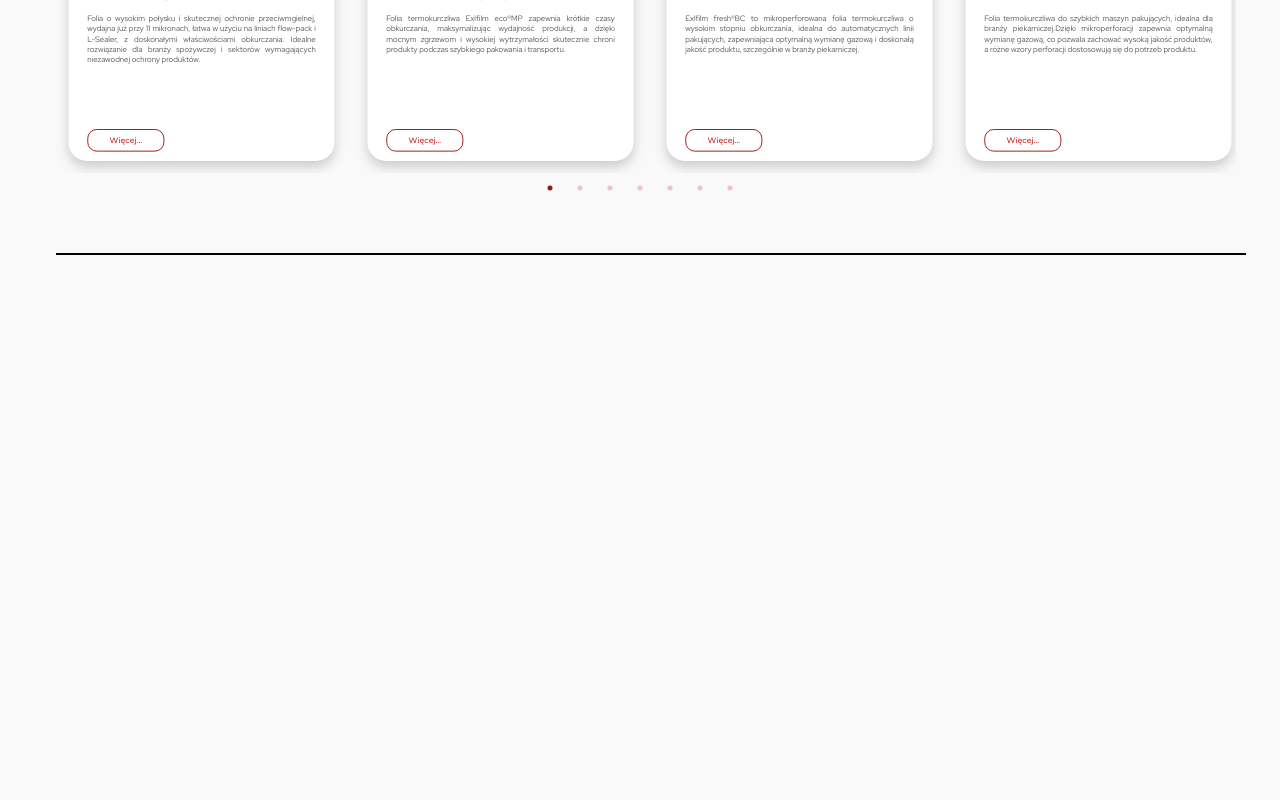
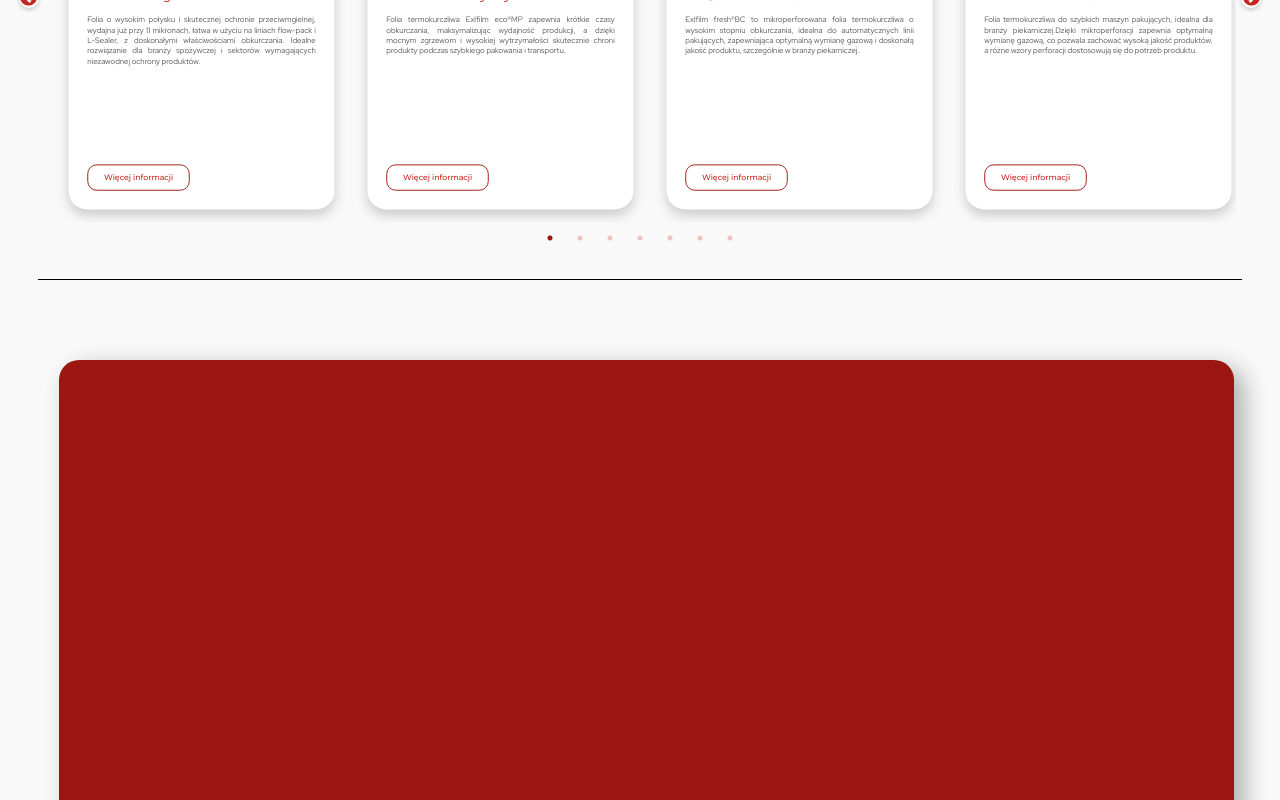
Before and after one commit to lachowskaolga/Pack-Complex, a React (Create React App) app: page / in a window 1280 px wide. Shown: the part 1780-2580 px from the top of the page. Before the commit the page ends 2060 px from the top, so only its background shows below. Built offline with nearby package versions, Linux system fonts and the light colour scheme.

Commit message:
Footer + Form

```diff
--- a/src/App.js
+++ b/src/App.js
@@ -199,7 +199,11 @@
       <Cards />
 
       <AboutUs1 />
+      <Line />
       <ProductCarousel />
+      <Line2 />
+      <Form />
+      <Footer />
     </div>
   );
 }
@@ -532,15 +536,21 @@
                 <div className="carousel-card-heading">
                   {product.description}
                 </div>
-                <button id="carousel-card-button">Więcej...</button>
+                <button id="carousel-card-button">Więcej informacji</button>
               </div>
             </div>
           ))}
         </Slider>
-        <div id="line2"></div>
       </div>
     </div>
   );
+}
+
+function Line() {
+  return <div id="line"></div>;
+}
+function Line2() {
+  return <div id="line2"></div>;
 }
 
 function AboutUs1() {
@@ -624,11 +634,26 @@
               </div>
             </div>
           </div>
-          <div id="line"></div>
         </div>
       </div>
     </>
   );
 }
 
+function Form() {
+  return (
+    <div>
+      <div className="form-main"></div>
+    </div>
+  );
+}
+
+function Footer() {
+  return (
+    <footer className="footer">
+      <p>© 2025 PackComplex | Wszystkie prawa zastrzeżone</p>
+    </footer>
+  );
+}
+
 export default App;
--- a/src/index.css
+++ b/src/index.css
@@ -182,7 +182,6 @@
   height: 100px;
   border-radius: 0% 100% 0% 100% / 0% 99% 1% 100%;
   border: 0px;
-
   background-size: cover;
   background-position: center;
 
@@ -234,6 +233,7 @@
   margin-bottom: 0px;
   color: #c5251f;
   letter-spacing: 2px;
+  text-shadow: 3px 5px 6px rgba(157, 157, 157, 1);
 }
 .main-text h2 {
   font-family: "Montserrat", sans-serif;
@@ -245,6 +245,7 @@
   margin-bottom: 0px;
   color: #c5251f;
   letter-spacing: 2px;
+  text-shadow: 3px 5px 6px rgba(157, 157, 157, 1);
 }
 #bold-text {
   font-weight: 900;
@@ -638,6 +639,7 @@
   border-radius: 8px;
   color: #fff;
   bottom: 40px;
+  text-shadow: 3px 5px 6px rgba(157, 157, 157, 1);
 }
 
 .stat-item {
@@ -838,7 +840,7 @@
 }
 .box {
   background-color: #ffffff;
-  height: 400px;
+  height: 450px;
   border-radius: 20px;
   box-shadow: 0 6px 12px rgba(75, 75, 75, 0.267);
   transform: scale(0.94);
@@ -1012,17 +1014,18 @@
 
 #carousel-card-button {
   border-radius: 10px;
-  height: 1.5rem;
+
   cursor: pointer;
   background: none;
   border: 1px solid #9b1611;
-  width: 30%;
+  width: 40%;
   margin-top: auto;
   text-align: center;
-  padding: 0px 10px;
+  padding: 8px 10px;
   font-size: 0.65vw;
   margin-left: 15px !important;
   font-family: "Montserrat";
+  margin-bottom: 10px;
 }
 
 #carousel-card-button:hover {
@@ -1032,20 +1035,50 @@
 }
 
 #line {
-  width: 93vw; /* 80% szerokości widoku ekranu */
-  margin-left: 3%;
-  margin-right: 5%;
+  margin-left: 30px;
+  margin-right: 30px;
   height: 1.2px; /* Grubość linii */
   background-color: black; /* Kolor linii */
   margin-top: 80px; /* Wyrównanie do środka */
   margin-bottom: 0px;
 }
 #line2 {
-  width: 93vw; /* 80% szerokości widoku ekranu */
-  margin-left: 1%;
-  margin-right: 5%;
+  margin-left: 30px;
+  margin-right: 30px;
   height: 1.2px; /* Grubość linii */
   background-color: black; /* Kolor linii */
-  margin-top: 80px; /* Wyrównanie do środka */
+  margin-top: 30px; /* Wyrównanie do środka */
   margin-bottom: 0px;
 }
+
+.form-main {
+  height: 700px;
+  background-color: #9b1611;
+  margin-top: 80px;
+  margin-left: 4%;
+  margin-right: 3%;
+  margin-bottom: 20px;
+  justify-content: center;
+  align-content: center;
+  border-radius: 20px;
+
+  box-shadow: 10px 8px 24px 0px rgba(173, 173, 173, 1);
+}
+
+.footer {
+  background-color: #c7c7c7;
+  color: #333;
+  padding: 10px;
+  text-align: center;
+  position: relative;
+  box-shadow: 0 10px 20px rgba(0, 0, 0, 0.1);
+  border-radius: 20px 20px 0 0;
+  margin-top: 100px;
+  z-index: 10;
+}
+
+.footer p {
+  font-size: 14px;
+  color: #000000;
+  font-family: "Montserrat";
+}
```
